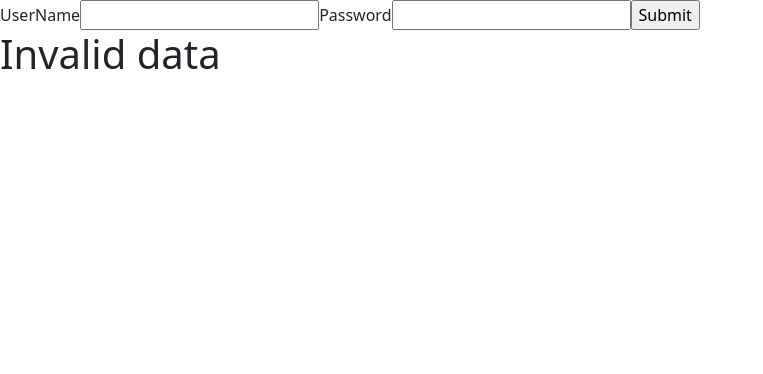
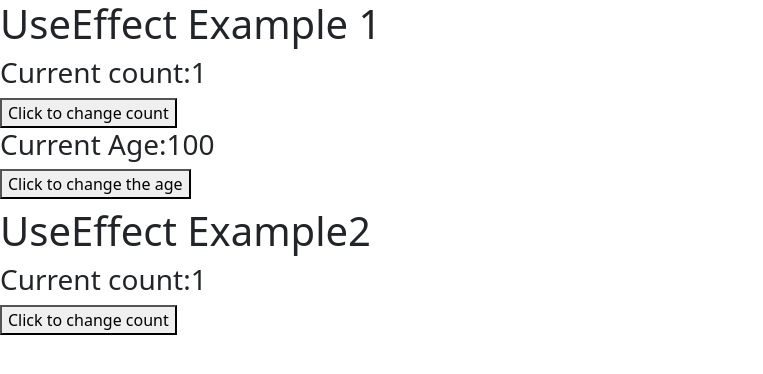
Before and after one commit to shivanipolichetti/react, a React (Create React App) app: page / in a window 1280 px wide. Shown: the top 374 px of the page, without its empty margins (0-763 px from the left). Built offline with nearby package versions, Linux system fonts and the light colour scheme; no server answers.

Commit message:
useEffect

```diff
--- a/src/App.js
+++ b/src/App.js
@@ -1,14 +1,11 @@
-import ControlledComponent from "./functioncomponent/Forms/Controlled";
-import ControlledEx from "./functioncomponent/Forms/Controlled2";
-
+import UseEffectEx1 from "./functioncomponent/Hooks/useState/useEffect/useEffectEx1";
+import UseEffectEx2 from "./functioncomponent/Hooks/useState/useEffect/useEffectEx2";
 
 function App(){
   return(
-    <div className="App">
-    {/*<ControlledComponent/>*/}
-    <ControlledEx/>
-
-
+    <div>
+    <UseEffectEx1/>
+    <UseEffectEx2/>
     </div>
   )
 }
--- /dev/null
+++ b/src/functioncomponent/Hooks/useState/useEffect/useEffectEx1.js
@@ -0,0 +1,52 @@
+import axios from "axios";
+import { useState } from "react";
+import { useEffect } from "react";
+
+
+const UseEffectEx1=()=>{
+    const [productListing,setProductListing]=useState([])
+    const [eachProduct,setEachProduct]=useState({})
+    const [count,setCount]=useState(1)
+    const [age,setAge]=useState(100)
+    useEffect(()=>{
+        console.log("useEffect rendering....")
+        fetchProduct()
+        return ()=>{
+            //prevent memory leaks
+        }
+    },[])
+    useEffect(()=>{
+       eachProductFetch()
+    },[count])
+    const eachProductFetch=async()=>{
+        const response=await axios.get(`https://dummyjson.com/products/${count}`)
+        console.log(response)
+        setEachProduct(response.data)
+        console.log(response)
+    }
+    const fetchProduct=async()=>{
+        const response=await axios.get("https://dummyjson.com/products")
+        console.log(response)
+        setProductListing(response.data.products)
+
+    }
+    const incrementCount=()=>{
+        setCount(count+1)
+    }
+    const incrementAge=()=>{
+        setAge(age+5)
+    }
+    return(
+        <>
+        <h1>UseEffect Example 1</h1>
+        <h3>Current count:{count}</h3>
+        <button onClick={incrementCount}>Click to change count</button>
+        <h3>Current Age:{age}</h3>
+        <button onClick={incrementAge}>Click to change the age</button>
+        {
+            <h3>{eachProduct?.title}</h3>
+        }
+        </>
+    )
+}
+export default UseEffectEx1;
--- /dev/null
+++ b/src/functioncomponent/Hooks/useState/useEffect/useEffectEx2.jsx
@@ -0,0 +1,21 @@
+import { useEffect, useState } from "react"
+
+
+const UseEffectEx2=()=>{
+    const [count,setCount]=useState(1)
+    useEffect(()=>{
+        //dom manipulation
+        document.title=`Count ${count}`
+    },[count])
+    const incrementCount=()=>{
+        setCount(count+1)
+    }
+    return(
+        <>
+        <h1>UseEffect Example2</h1>
+        <h3>Current count:{count}</h3>
+        <button onClick={incrementCount}>Click to change count</button>
+        </>
+    )
+}
+export default UseEffectEx2
```
